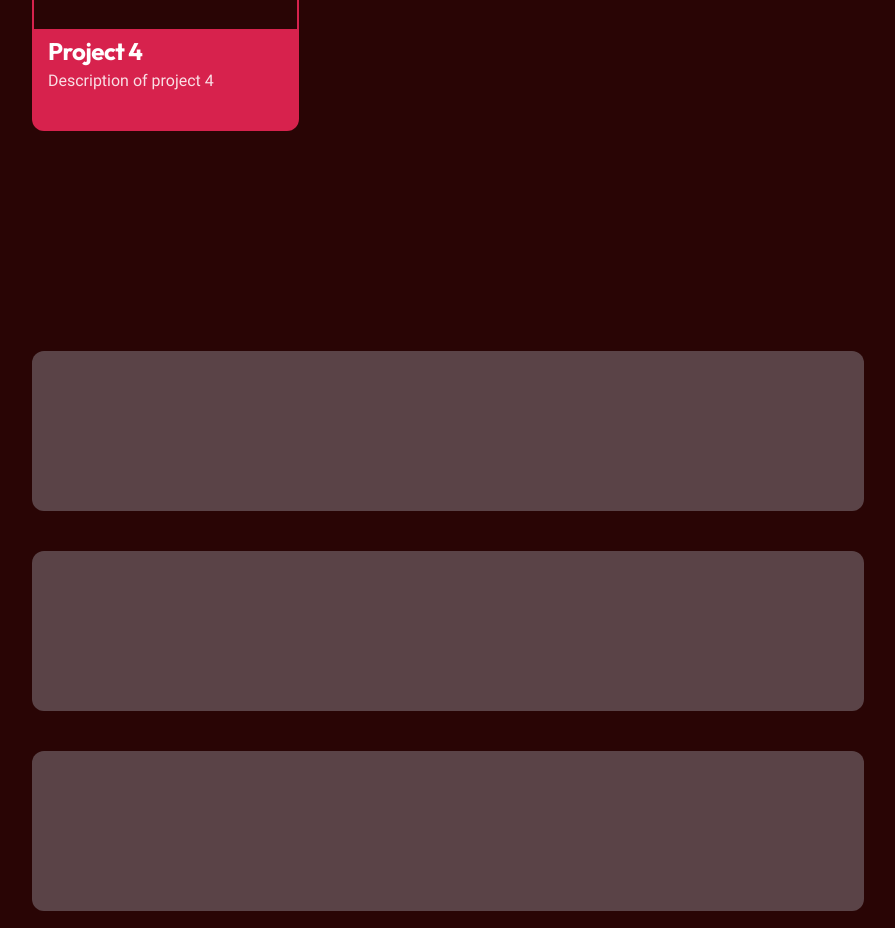
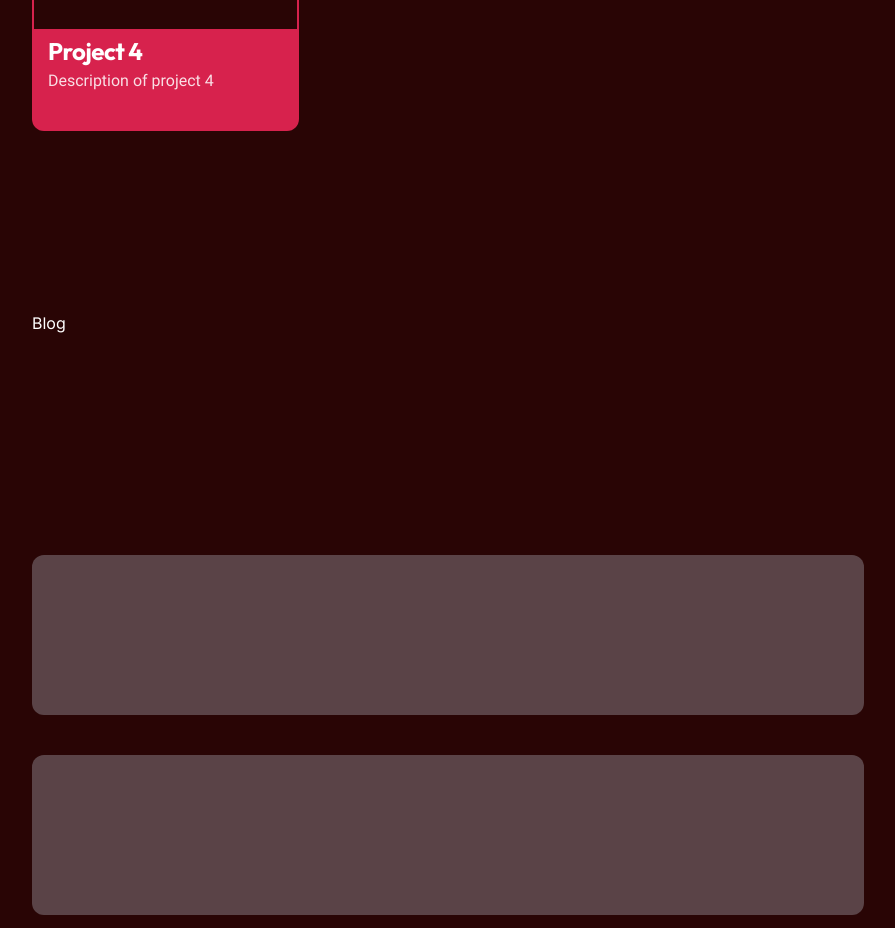
Before and after one commit to ChrisMillerpy/personalsite, a Next.js app: page / in a window 1280 px wide. Shown: the part 1220-2148 px from the top of the page, without its empty margins (192-1087 px from the left). Built offline with nearby package versions, Linux system fonts and the light colour scheme.

Commit message:
Added Blog.tsx file and linked the header to it

```diff
--- a/src/app/page.tsx
+++ b/src/app/page.tsx
@@ -1,3 +1,4 @@
+import Blog from "@/components/Blog";
 import Header from "@/components/Header";
 import Hero from "@/components/Hero";
 import Placeholder from "@/components/Placeholder";
@@ -15,6 +16,7 @@ export default function Home() {
       <div className="z-10">
         <Hero />
         <Projects />
+        <Blog />
         <Placeholder />
       </div>
     </main>
--- /dev/null
+++ b/src/components/Blog.tsx
@@ -0,0 +1,11 @@
+import Section from "./Section";
+
+const Blog = () => {
+  return (
+    <Section id="blog" className="grid grid-cols-3 gap-[15px]">
+      Blog
+    </Section>
+  );
+};
+
+export default Blog;
--- a/src/components/Header.tsx
+++ b/src/components/Header.tsx
@@ -20,10 +20,10 @@ const Header: React.FC<HeaderProps> = ({ padding }) => {
             <a href="#projects">projects</a>
           </li>
           <li className="ml-20">
-            <a href="">blog</a>
+            <a href="#blog">blog</a>
           </li>
           <li className="ml-20">
-            <a href="">contact</a>
+            <a href="#contact">contact</a>
           </li>
         </ul>
       </nav>
```
